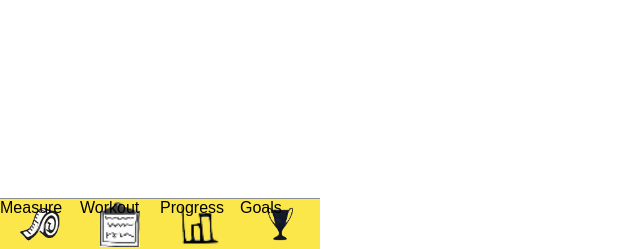
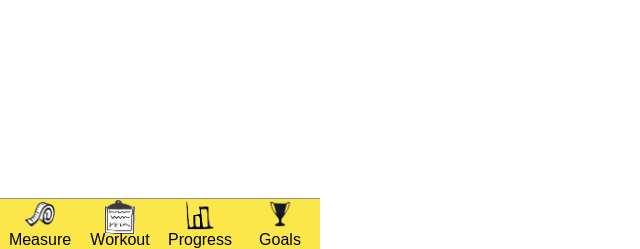
Before and after one commit to cypressf/hfid-prototype, a Flask app: page /dave in a window 1280 px wide. Shown: the part 551-800 px from the top of the page, without its empty margins (0-640 px from the left). Run offline with Flask 2, Linux system fonts and the light colour scheme.

Commit message:
aligned titles for buttons on bottom

```diff
--- a/static/style.css
+++ b/static/style.css
@@ -75,9 +75,18 @@ nav ul a {
     height:50px;
     width:80px;
     background-repeat:no-repeat;
-    background-size: 40px Auto;
-    background-position:50% 50%;
+    background-size: 30px Auto;
+    background-position:50% 0%;
+    text-align:center;
+    position:relative;
 }
+
+nav ul p {
+    position:absolute;
+    width:100%;
+    bottom:0;
+}
+
 #measure {
     background-image:url('/static/img/tape_measure.png');
 }
--- a/templates/dave.html
+++ b/templates/dave.html
@@ -3,10 +3,10 @@
 {% block content %}
 <nav>
     <ul>
-        <li><a href="" id="measure">Measure</a></li>
-        <li><a href="" id="workout">Workout</a></li>
-        <li><a href="" id="progress">Progress</a></li>
-        <li><a href="" id="goals">Goals</a></li>
+        <li><a href="" id="measure"><p>Measure</p></a></li>
+        <li><a href="" id="workout"><p>Workout</p></a></li>
+        <li><a href="" id="progress"><p>Progress</p></a></li>
+        <li><a href="" id="goals"><p>Goals</p></a></li>
     </ul>
 </nav>
 {% endblock %}
```
